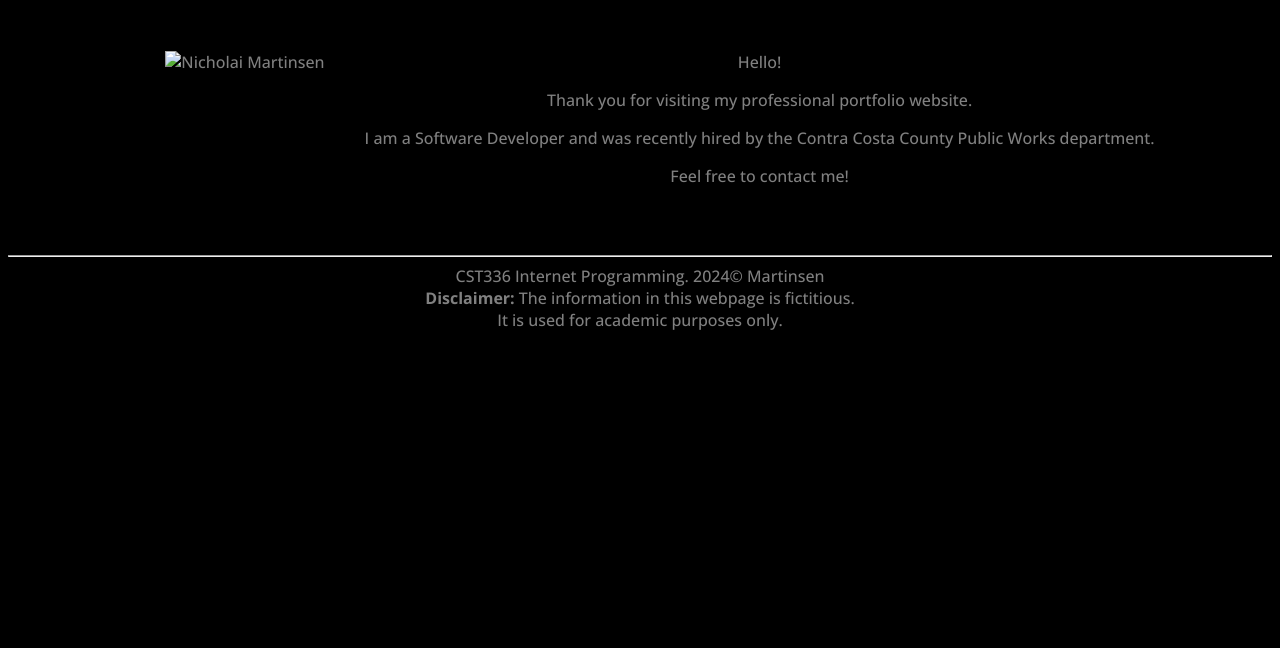
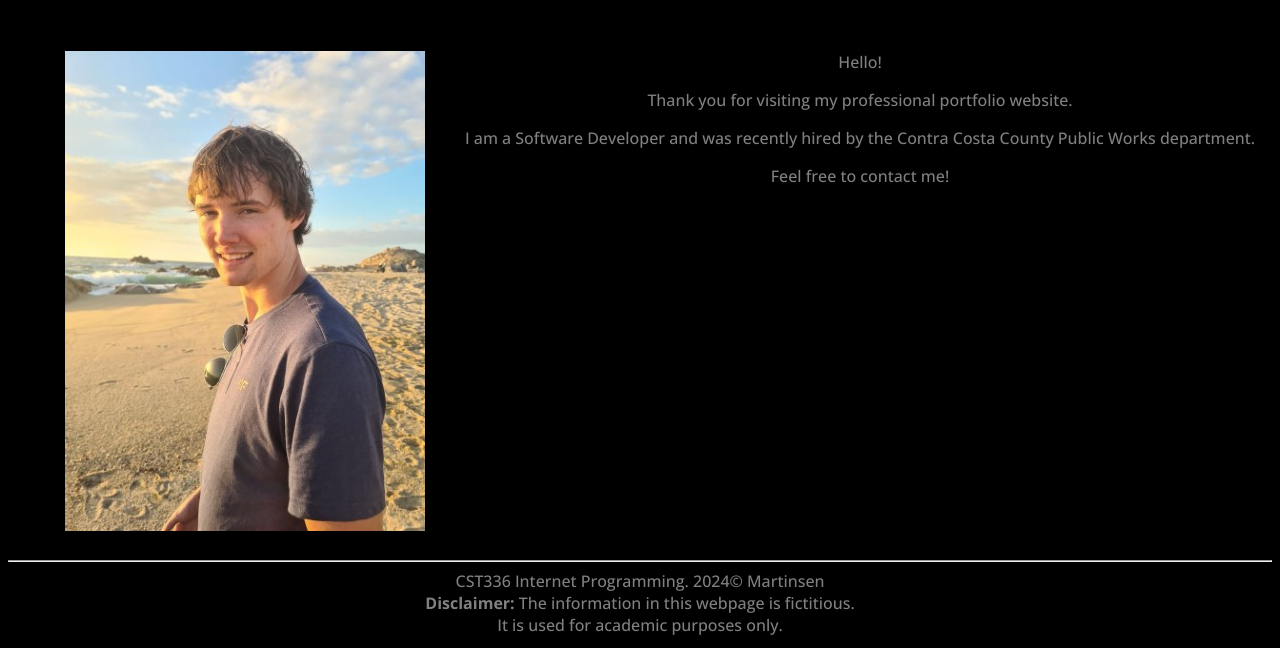
Before and after one commit to Nicfox77/Lab1-portfolio, a website: page index.html in a window 1280 px wide. Shown: the part 152-800 px from the top of the page. Drawn offline with nearby package versions, Linux system fonts and the light colour scheme.

Commit message:
fix wrong filename

```diff
--- a/index.html
+++ b/index.html
@@ -30,7 +30,7 @@
 
     <main>
         <figure>
-            <img src="img/Nicholai_Martinsen1.jpg" alt="Nicholai Martinsen" width="360" height="480"/>
+            <img src="img/Nicholai_Martinsen.jpg" alt="Nicholai Martinsen" width="360" height="480"/>
         </figure>
 
         <div>
```
